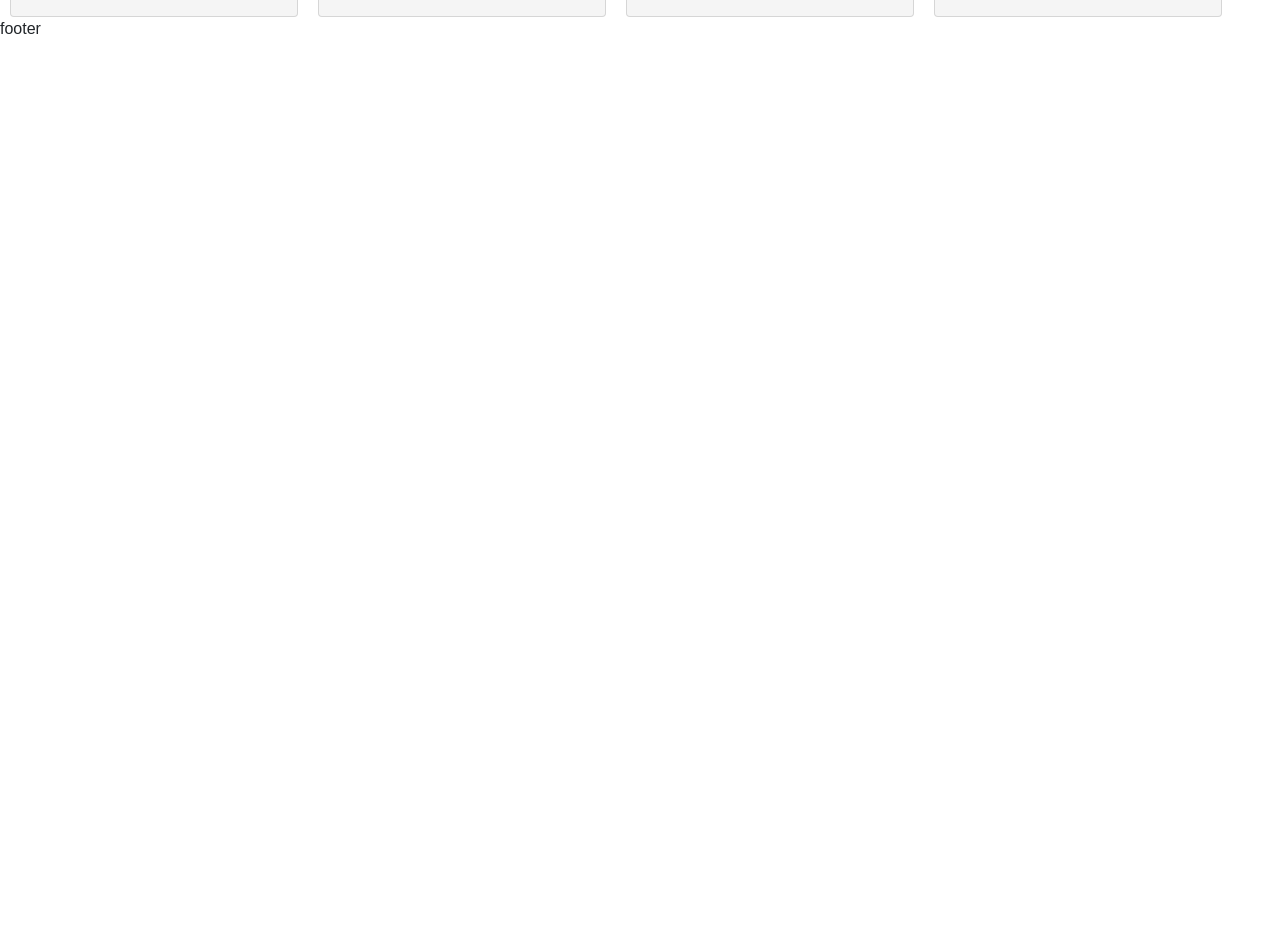
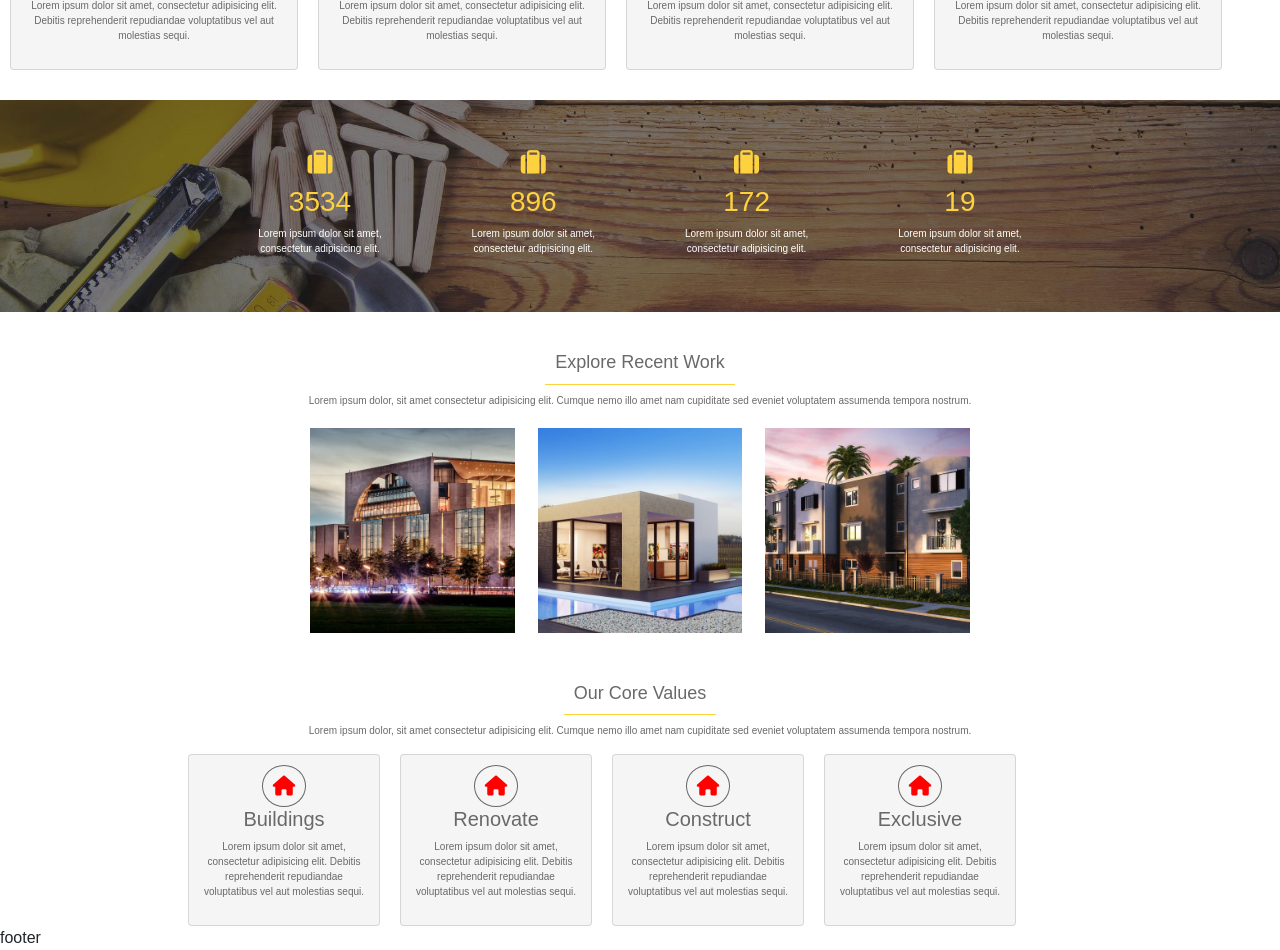
Before and after one commit to Maria210194/proj-html-vuejs, a Vue app: page / in a window 1280 px wide. Shown: the part 760-1710 px from the top of the page. Before the commit the page ends 801 px from the top, so only its background shows below. Built offline with nearby package versions, Linux system fonts and the light colour scheme.

Commit message:
colorful icons section done

```diff
--- a/src/App.vue
+++ b/src/App.vue
@@ -1,7 +1,7 @@
 <template>
   <div id="app">
     <HeaderComponent :links="arrayNav" />
-    <MainComponent :iconCard="iconCard" />
+    <MainComponent :iconCard="iconCard" :iconCard2="iconCard2" />
     <FooterComponent />
   </div>
 </template>
@@ -10,16 +10,19 @@
 import HeaderComponent from "./components/HeaderComponent.vue";
 import MainComponent from "./components/MainComponent.vue";
 import FooterComponent from "./components/FooterComponent.vue";
+
+// Data
 import arrayNav from "@/assets/data/arrayNav";
-
 import iconCard from "@/assets/data/iconCard";
+import iconCard2 from "@/assets/data/iconCard2";
 
 export default {
   name: "App",
   data() {
     return {
+      arrayNav,
       iconCard,
-      arrayNav,
+      iconCard2,
     };
   },
   components: {
@@ -32,4 +35,17 @@ export default {
 
 <style lang="scss">
 @import "@/assets/style/generals";
+.info-container .iconsColorate {
+  color: red;
+  &:hover {
+    color: #fed23f;
+    background-color: #f5f5f5;
+  }
+  h5 {
+    color: #6b6868;
+  }
+  p {
+    color: #6b6868;
+  }
+}
 </style>
--- /dev/null
+++ b/src/assets/data/iconCard2.json
@@ -0,0 +1,22 @@
+[
+    {
+        "icon": "fa-building",
+        "title": "3534",
+        "url": "#"
+    },
+    {
+        "icon": "https://fontawesome.com/icons/recycle?s=solid",
+        "title": "896",
+        "url": "#"
+    },
+    {
+        "icon": "https://fontawesome.com/icons/house?s=solid",
+        "title": "172",
+        "url": "#"
+    },
+    {
+        "icon": "https://fontawesome.com/icons/truck?s=solid",
+        "title": "19",
+        "url": "#"
+    }
+]
--- a/src/assets/style/generals.scss
+++ b/src/assets/style/generals.scss
@@ -20,6 +20,14 @@ body {
 
 .w-80 {
     width: 80vw;
+}
+
+.w-70 {
+    width: 70vw;
+}
+
+.w-60 {
+    width: 60vw;
 }
 
 .btn-orange {
--- a/src/components/CardComponent.vue
+++ b/src/components/CardComponent.vue
@@ -1,6 +1,6 @@
 <template>
   <div class="card col-3">
-    <i class="card.icon"></i>
+    <i class="fa-solid fa-house"></i>
     <h5>{{ card.title }}</h5>
     <p>
       Lorem ipsum dolor sit amet, consectetur adipisicing elit. Debitis
@@ -18,5 +18,24 @@ export default {
 };
 </script>
 
-<style>
+<style lang="scss" scoped>
+.card {
+  padding: 10px;
+  text-align: center;
+  color: #6b6868;
+  background-color: #f5f5f5;
+  font-size: 10px;
+  margin: 0 10px;
+  &:hover {
+    background-color: #fed23f;
+    color: #6b6868;
+  }
+
+  i {
+    font-size: 20px;
+    padding: 10px;
+    border-radius: 50%;
+    border: 1px solid #6b6868;
+  }
+}
 </style>
--- /dev/null
+++ b/src/components/CardComponent2.vue
@@ -0,0 +1,41 @@
+<template>
+  <div class="card col-3">
+    <i class="fa-solid fa-suitcase"></i>
+    <h3>{{ card2.title }}</h3>
+    <p>Lorem ipsum dolor sit amet, consectetur adipisicing elit.</p>
+  </div>
+</template>
+
+<script>
+export default {
+  name: "CardComponent2",
+  props: {
+    card2: Object,
+  },
+};
+</script>
+
+<style lang="scss" scoped>
+.card {
+  max-width: calc(100% / 5);
+  padding: 10px;
+  text-align: center;
+  color: #fed23f;
+  font-size: 10px;
+  margin: 30px auto;
+  background-color: transparent;
+  border: 0;
+  p {
+    color: white;
+  }
+  &:hover {
+    background-color: #fed23f;
+    color: #6b6868;
+  }
+
+  i {
+    font-size: 25px;
+    padding: 10px;
+  }
+}
+</style>
--- a/src/components/MainComponent.vue
+++ b/src/components/MainComponent.vue
@@ -29,19 +29,71 @@
         :card="item"
       />
     </div>
+    <div class="imageContainer">
+      <div class="col-8 icon2 d-flex ml-0">
+        <CardComponent2
+          v-for="(item, index) in iconCard2"
+          :key="index"
+          :card2="item"
+        />
+      </div>
+    </div>
+    <div class="info-container w-80 d-flex">
+      <div class="col-8">
+        <h4>Explore Recent Work</h4>
+        <p>
+          Lorem ipsum dolor, sit amet consectetur adipisicing elit. Cumque nemo
+          illo amet nam cupiditate sed eveniet voluptatem assumenda tempora
+          nostrum.
+        </p>
+        <div class="cardImage d-flex">
+          <img
+            src="@/assets/images/project2-featured-15013609.jpg"
+            alt="img1"
+          />
+          <img
+            src="@/assets/images/project1-featured-294276386.jpg"
+            alt="img1"
+          />
+          <img
+            src="@/assets/images/project3-featured-189023420.jpg"
+            alt="img1"
+          />
+        </div>
+      </div>
+    </div>
+    <div class="info-container w-80 d-flex">
+      <h4>Our Core Values</h4>
+      <p class="w-60">
+        Lorem ipsum dolor, sit amet consectetur adipisicing elit. Cumque nemo
+        illo amet nam cupiditate sed eveniet voluptatem assumenda tempora
+        nostrum.
+      </p>
+      <div class="iconCard d-flex w-60">
+        <CardComponent
+          v-for="(item, index) in iconCard"
+          :key="index"
+          :card="item"
+          class="iconsColorate"
+        />
+      </div>
+    </div>
   </div>
 </template>
 
 <script>
 import CardComponent from "@/components/CardComponent.vue";
+import CardComponent2 from "@/components/CardComponent2.vue";
 
 export default {
   name: "MainComponent",
   props: {
     iconCard: Array,
+    iconCard2: Array,
   },
   components: {
     CardComponent,
+    CardComponent2,
   },
 };
 </script>
@@ -93,15 +145,18 @@ export default {
 }
 .info-container {
   flex-direction: column;
-  padding-top: 30px;
+  margin-top: 20px;
   text-align: center;
   color: #6b6868;
   p {
     font-size: 10px;
   }
   h4 {
+    width: fit-content;
+    padding: 10px;
     font-weight: 100;
     font-size: 18px;
+    border-bottom: 1px solid #fed23f;
   }
 }
 
@@ -109,18 +164,26 @@ export default {
   margin-left: 0;
 }
 
-.card {
-  padding: 10px;
-  text-align: center;
-  color: #6b6868;
-  background-color: #f5f5f5;
-  font-size: 10px;
-  margin: 0 10px;
-  i {
-    font-size: 20px;
-    padding: 10px;
-    border-radius: 50%;
-    border: 1px solid #6b6868;
+.imageContainer {
+  margin: 30px 0;
+  background-image: url("../assets/images/home-244125289.jpg");
+  background-position: center;
+  background-size: cover;
+  min-height: 200px;
+  align-content: center;
+  vertical-align: middle;
+}
+.cardImage {
+  margin: 20px 0;
+  img {
+    width: 30%;
   }
 }
+.icon2 {
+  margin: 0 auto;
+}
+.iconCard {
+  margin: 0 auto;
+  margin-left: 50px;
+}
 </style>
```
